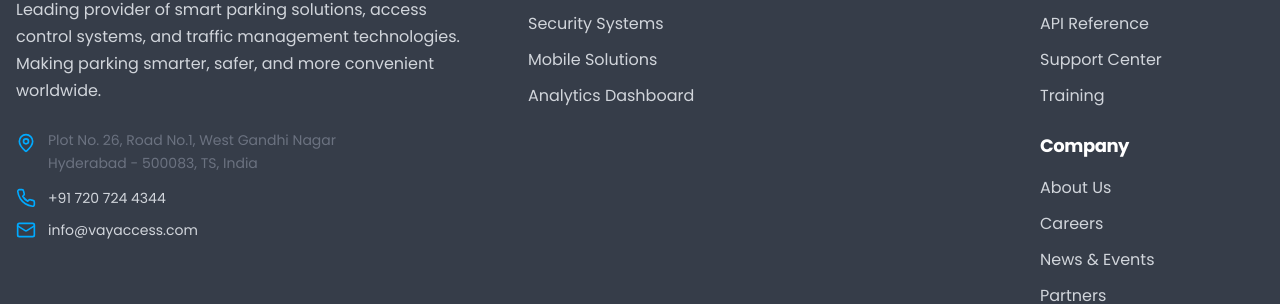
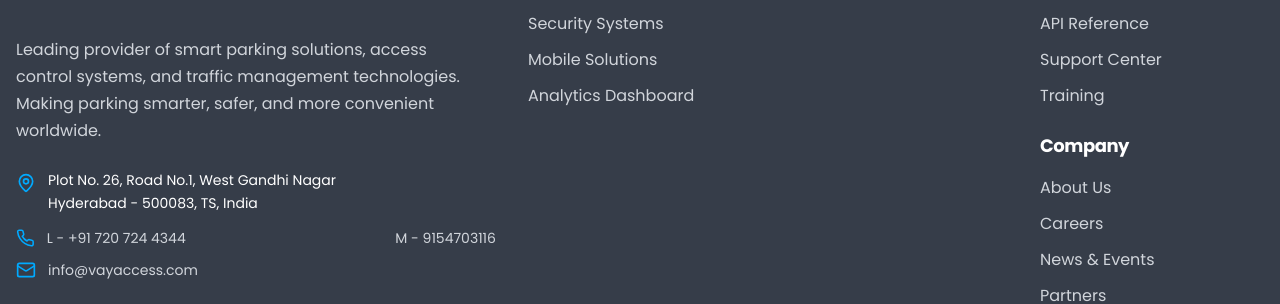
Before and after one commit to sailochan19171/park-vision-pro, a React (Vite) app: page /mockups in a window 1280 px wide. Shown: the part 7657-7961 px from the top of the page. Built offline with nearby package versions, Linux system fonts and the light colour scheme; no server answers.

Commit message:
recent changes

```diff
--- a/src/components/Contact.tsx
+++ b/src/components/Contact.tsx
@@ -142,7 +142,8 @@
       details: [
         "Plot No. 34, TIF MSME Green Industrial Park",
         "Dandumalkapur(V), Choutuppal (M)",
-        "Yadagiri District, Telangana, India - 508252"
+        "Yadagiri District, Telangana, India - 508252",
+        "M - 7013799462"
       ]
     },
     // {
--- a/src/components/Footer.tsx
+++ b/src/components/Footer.tsx
@@ -115,7 +115,7 @@
           {/* Company Info */}
           <div className="lg:col-span-2 space-y-6">
             <div className="flex items-center space-x-2">
-              <div className="w-10 h-10 rounded-lg overflow-hidden">
+              <div className="w-20 h-20 rounded-lg overflow-hidden">
                 <img src={logo} alt="VayAccess Logo" className="w-full h-full object-contain" />
               </div>
               <span className="text-2xl font-bold">VayAccess Parking Solutions</span>
@@ -130,14 +130,17 @@
             <div className="space-y-3">
               <div className="flex items-start space-x-3">
                 <MapPin className="h-5 w-5 text-tech-blue-light mt-1" />
-                <div className="text-sm text-white font-white font-semibold">
-                  <p>Plot No. 26, Road No.1, West Gandhi Nagar</p>
-                  <p>Hyderabad - 500083, TS, India</p>
+                <div className="text-sm text-white font-semibold">
+                  <p className="text-white">Plot No. 26, Road No.1, West Gandhi Nagar</p>
+                  <p className="text-white">Hyderabad - 500083, TS, India</p>
                 </div>
               </div>
               <div className="flex items-center space-x-3">
                 <Phone className="h-5 w-5 text-tech-blue-light" />
-                <span className="text-sm text-gray-300">+91 720 724 4344</span>
+                <div className="flex items-center justify-between w-full">
+                  <span className="text-sm text-gray-300">L - +91 720 724 4344</span>
+                  <span className="text-sm text-gray-300">M - 9154703116</span>
+                </div>
               </div>
               <div className="flex items-center space-x-3">
                 <Mail className="h-5 w-5 text-tech-blue-light" />
--- a/src/components/ProductsGrid.tsx
+++ b/src/components/ProductsGrid.tsx
@@ -244,12 +244,12 @@
         {/* Header Section */}
         <div className="text-center mb-16 sm:mb-20 md:mb-24 lg:mb-28 xl:mb-32">
           <div className="inline-block mb-4 sm:mb-6">
-            <span className="text-orange-700 text-[20px] sm:text-[22px] font-semibold tracking-[0.2em] uppercase">
+            <span className="text-orange-700 text-2xl md:text-3xl lg:text-4xl font-semibold tracking-[0.2em] uppercase">
               OUR PRODUCTS
             </span>
           </div>
 
-          <h1 className="text-2xl md:text-3xl lg:text-4xl xl:text-5xl font-bold text-gray-900 leading-tight">
+          <h1 className="text-lg md:text-xl lg:text-2xl xl:text-3xl font-bold text-gray-900 leading-tight">
             Make Your Parking
             <br />
             <span className="text-blue-900">Seamless</span>
--- a/src/pages/Products.tsx
+++ b/src/pages/Products.tsx
@@ -170,8 +170,8 @@
       <section className="py-12 bg-gradient-to-b from-gray-50 to-white">
         <div className="container mx-auto px-4 md:px-6 lg:px-8 max-w-6xl">
           <div className="text-center mb-10">
-            <h1 className="text-5xl md:text-6xl lg:text-7xl font-bold text-gray-900 mb-6 font-poppins">
-              Our Products
+            <h1 className="text-6xl md:text-7xl lg:text-8xl font-bold text-gray-900 mb-6 font-poppins">
+              OUR PRODUCTS
             </h1>
             <p className="text-xl text-gray-600 max-w-3xl mx-auto leading-relaxed font-poppins font-normal">
               Complete range of parking and access control solutions designed for modern businesses.
```
